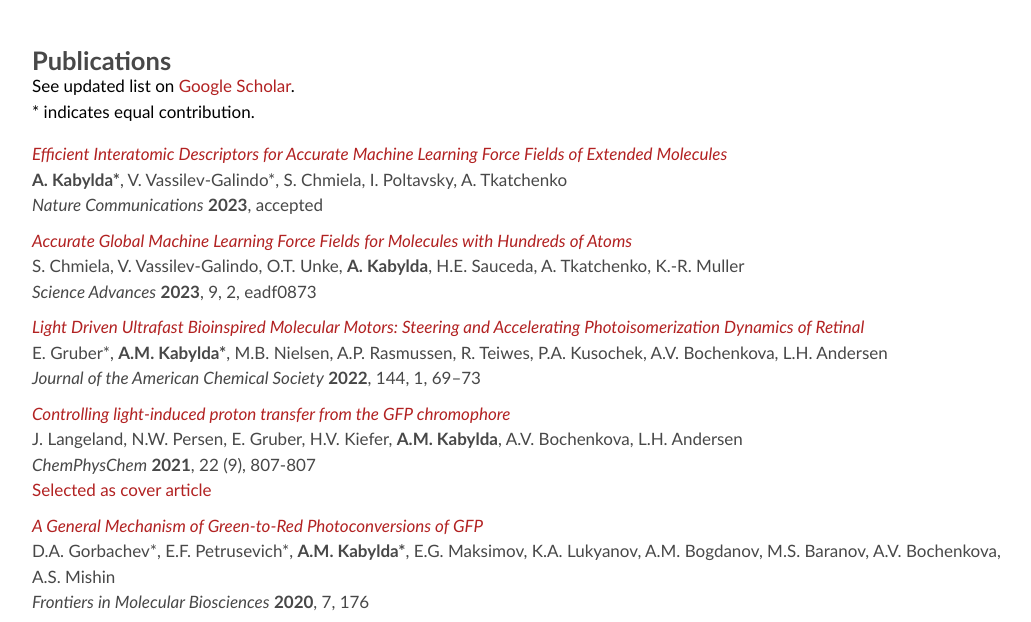
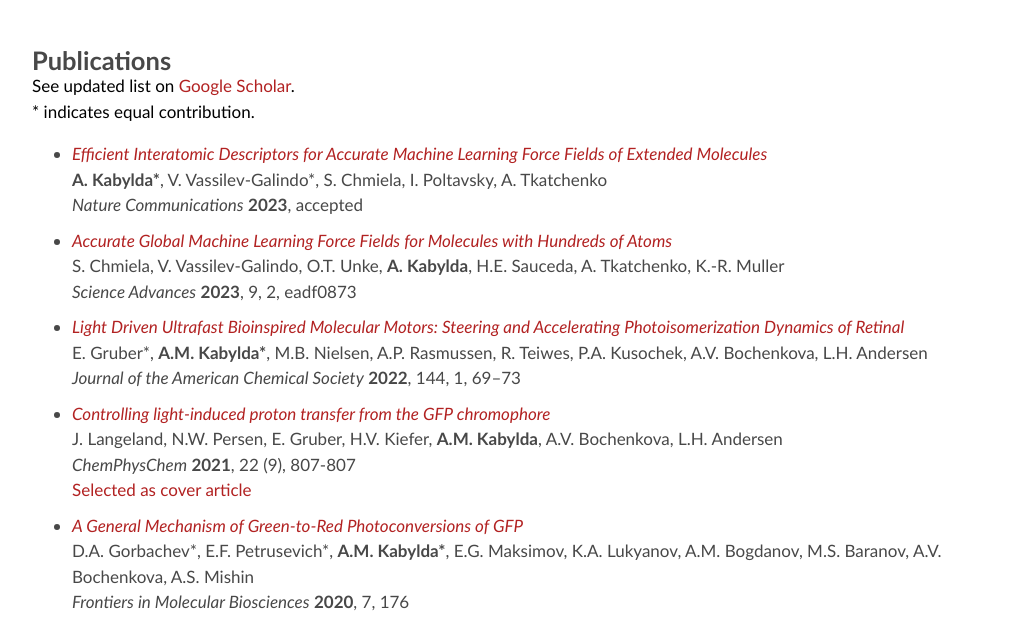
Before and after one commit to kabylda/kabylda.github.io, a plain HTML site: page publications.html in a window 1280 px wide. Shown: the part 122-744 px from the top of the page, without its empty margins (108-1139 px from the left). Drawn offline with Linux system fonts and the light colour scheme.

Commit message:
Update publications.html

```diff
--- a/publications.html
+++ b/publications.html
@@ -48,7 +48,7 @@
 		* indicates equal contribution.
 
 		<p>
-			<ul style="list-style-type:none; padding:0">
+			<ul>
 
 			<li style="margin:10px 0px">
 				<em><a href="https://arxiv.org/abs/2209.03985" target="_blank">Efficient Interatomic Descriptors for Accurate Machine Learning Force Fields of Extended Molecules</a></em><br>
```
